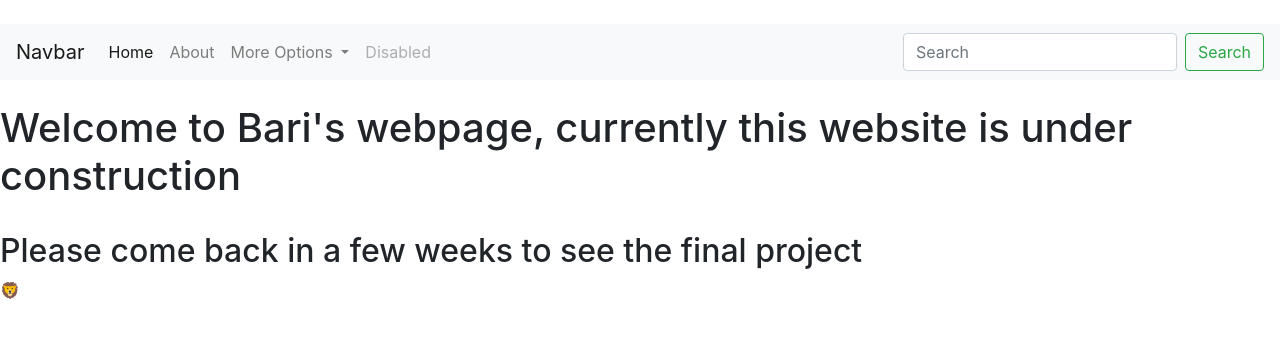
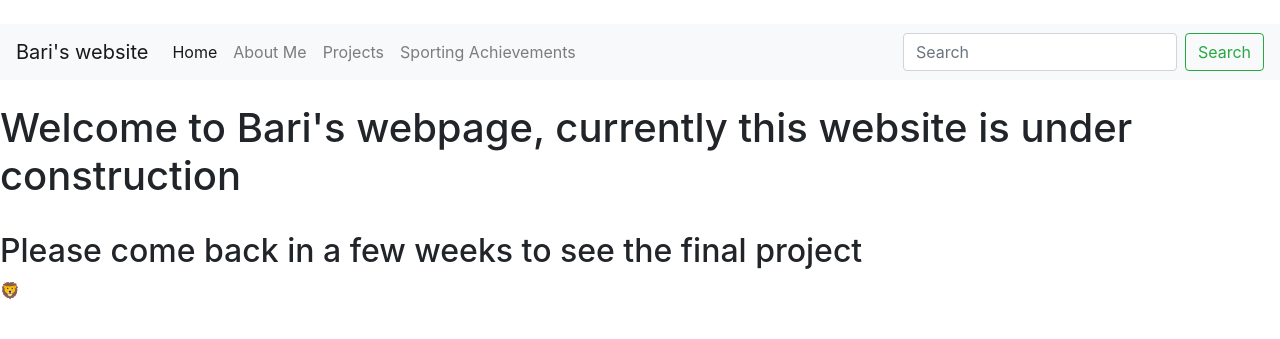
Before and after one commit to Spartabariallali/flask-website-application, a Flask app: page /home in a window 1280 px wide. Shown: the top 339 px of the page. Run offline with Flask 2, Linux system fonts and the light colour scheme; some libraries are stand-ins or nearby versions.

Commit message:
dod achieved for app

```diff
--- a/flask-web-app/templates/index.html
+++ b/flask-web-app/templates/index.html
@@ -9,7 +9,7 @@
     <script src="https://cdnjs.cloudflare.com/ajax/libs/popper.js/1.14.7/umd/popper.min.js" integrity="sha384-UO2eT0CpHqdSJQ6hJty5KVphtPhzWj9WO1clHTMGa3JDZwrnQq4sF86dIHNDz0W1" crossorigin="anonymous"></script>
     <script src="https://stackpath.bootstrapcdn.com/bootstrap/4.3.1/js/bootstrap.min.js" integrity="sha384-JjSmVgyd0p3pXB1rRibZUAYoIIy6OrQ6VrjIEaFf/nJGzIxFDsf4x0xIM+B07jRM" crossorigin="anonymous"></script>
     <nav class="navbar navbar-expand-lg navbar-light bg-light">
-        <a class="navbar-brand" href="#">Navbar</a>
+        <a class="navbar-brand" href="#">Bari's website</a>
         <button class="navbar-toggler" type="button" data-toggle="collapse" data-target="#navbarSupportedContent" aria-controls="navbarSupportedContent" aria-expanded="false" aria-label="Toggle navigation">
           <span class="navbar-toggler-icon"></span>
         </button>
@@ -20,21 +20,19 @@
               <a class="nav-link" href="home">Home <span class="sr-only">(current)</span></a>
             </li>
             <li class="nav-item">
-              <a class="nav-link" href="about">About</a>
+              <a class="nav-link" href="about">About Me</a>
             </li>
-            <li class="nav-item dropdown">
-              <a class="nav-link dropdown-toggle" href="#" id="navbarDropdown" role="button" data-toggle="Find Out About Me" aria-haspopup="true" aria-expanded="false">
-                More Options
-              </a>
+            <li class="nav-item">
+                <a class="nav-link" href="projects">Projects</a>
+              </li>
+              <li class="nav-item">
+                <a class="nav-link" href="sports">Sporting Achievements</a>
+              </li>
               <div class="dropdown-menu" aria-labelledby="navbarDropdown">
                 <a class="dropdown-item" href="#">Programming Projects</a>
                 <a class="dropdown-item" href="#">Personal Life</a>
                 <a class="dropdown-item" href="#">Python Quiz</a>
               </div>
-            </li>
-            <li class="nav-item">
-              <a class="nav-link disabled" href="#" tabindex="-1" aria-disabled="true">Disabled</a>
-            </li>
           </ul>
           <form class="form-inline my-2 my-lg-0">
             <input class="form-control mr-sm-2" type="search" placeholder="Search" aria-label="Search">
--- a/flask-web-app/templates/login.html
+++ b/flask-web-app/templates/login.html
@@ -12,9 +12,9 @@
       </form>
       {% if error %}
         <p class="error"><strong>Error:</strong> {{ error }}
-            <form action="#" method="POST">
-                <p><input type="button" value = "Cancel" onclick="javascript:window.location='http://127.0.0.1:5000/login';"></p>
-              </form>
+             <form action="#" method="POST">
+                <p><input type="button" value = "Cancel" onclick="javascript:window.location='http://127.0.0.1:5000';"></p>
+            </form>
       {% endif %}
     </div>
 {% endblock %}
```
